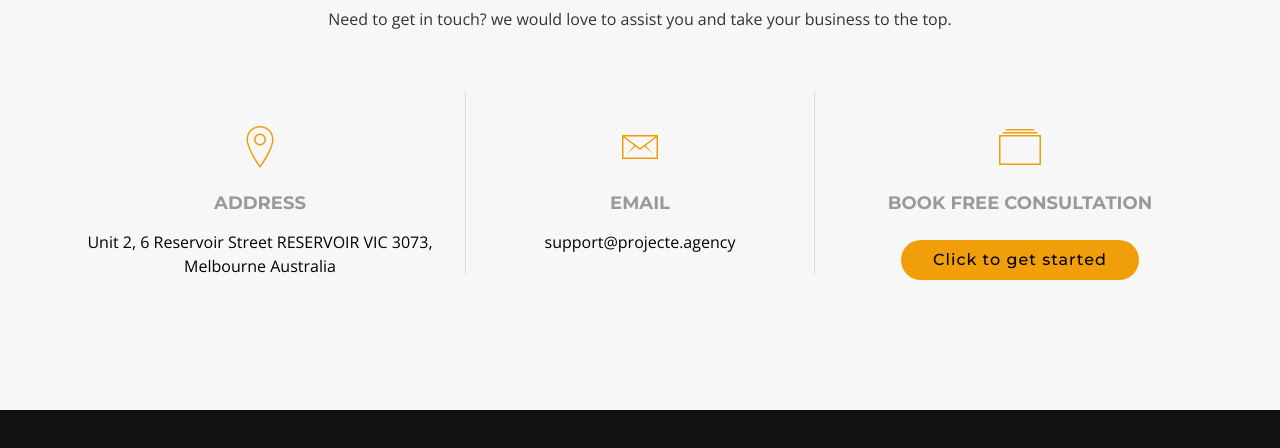
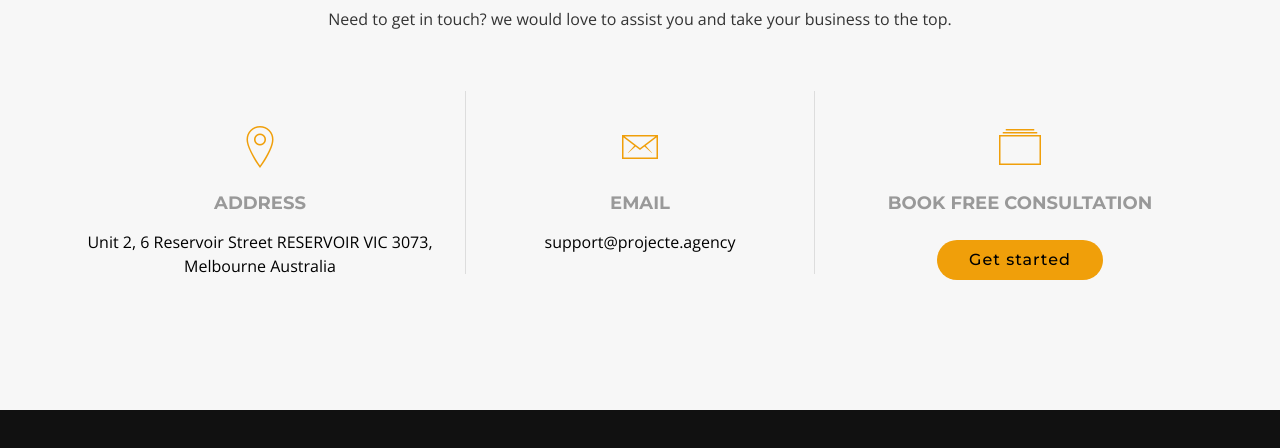
Before and after one commit to projecteagency/projecteagency.github.io, a plain HTML site: page index.html in a window 1280 px wide. Shown: the part 2530-2978 px from the top of the page. Drawn offline with nearby package versions, Linux system fonts and the light colour scheme; files whose address does not match are found by name.

Commit message:
Changed button from click to get

```diff
--- a/index.html
+++ b/index.html
@@ -830,7 +830,7 @@
 
               <i class="ion-ios-albums-outline"></i>
               <h3>Book FREE Consultation</h3>
-              <a <button href="https://docs.google.com/forms/d/e/1FAIpQLSeTjl7jhmcDKseFs-QscFSzHDGlNU51jQK7lUfrcsPLuNqz3Q/viewform?usp=sf_link"target="_blank" class="button">Click to get started</button></a>
+              <a <button href="https://docs.google.com/forms/d/e/1FAIpQLSeTjl7jhmcDKseFs-QscFSzHDGlNU51jQK7lUfrcsPLuNqz3Q/viewform?usp=sf_link"target="_blank" class="button">Get started</button></a>
             </div>
           </div>
 
```
